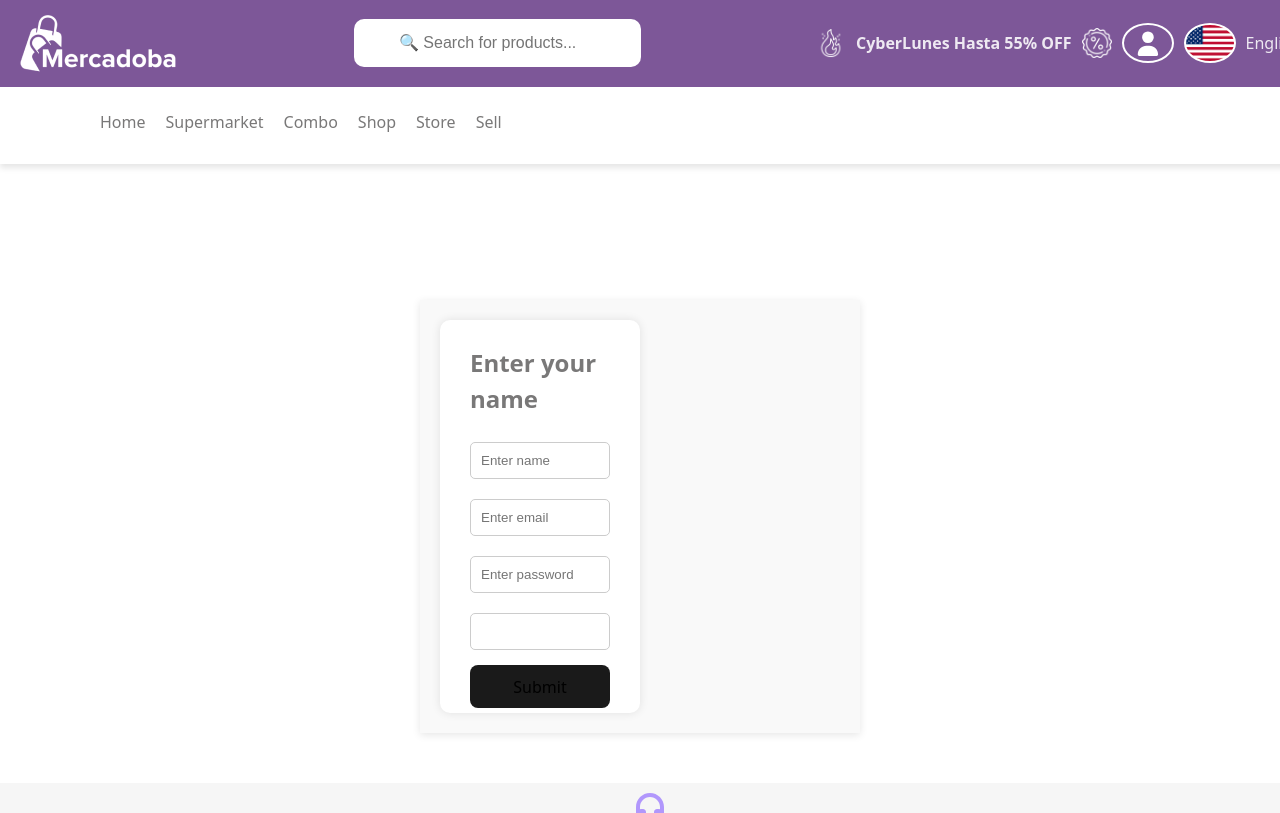
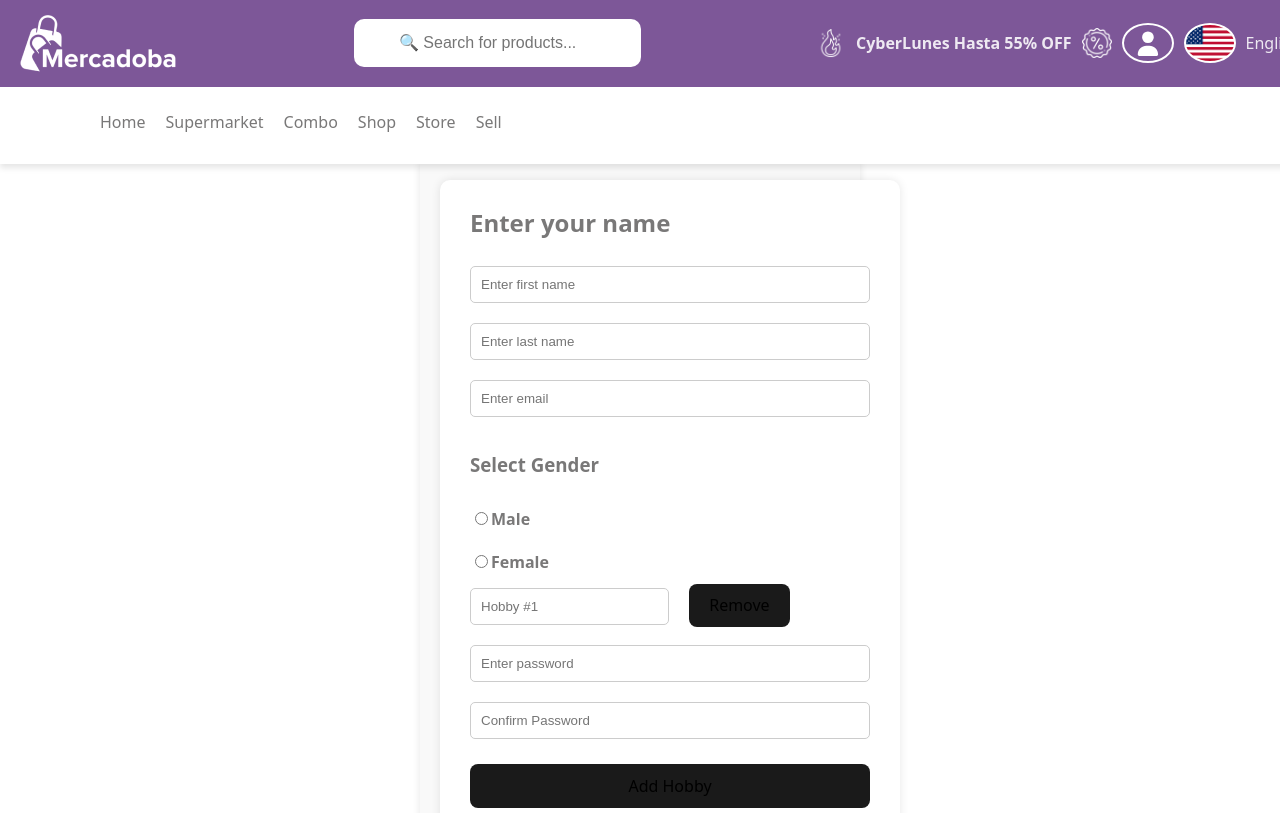
Before and after one commit to AnkitaThakur17/mercadoba, a React (Vite) app: page /combo in a window 1280 px wide. Shown: the top 813 px of the page. Built offline with nearby package versions, Linux system fonts and the light colour scheme.

Commit message:
additions in form

```diff
--- a/src/index.css
+++ b/src/index.css
@@ -146,7 +146,7 @@
   display: flex;
   flex-direction: column;
   border-radius: 10px;
-  width: 35%;
+  width: 100%;
   box-shadow: 0 0 10px rgba(0, 0, 0, 0.1);
 }
 
@@ -263,7 +263,7 @@
 }
 
 .page-content {
-  padding-top: 250px; /* height of fixed navbar */
+  padding-top: 110px; /* height of fixed navbar */
 }
 body {
   margin: 0;
--- a/src/pages/Combo.jsx
+++ b/src/pages/Combo.jsx
@@ -1,5 +1,5 @@
 import React from "react";
-import { useForm } from "react-hook-form";
+import { useForm, useFieldArray } from "react-hook-form";
 
 const Combo = () => {
   const {
@@ -7,8 +7,14 @@ const Combo = () => {
     handleSubmit,
     reset,
     watch,
+    control,
     formState: { errors },
-  } = useForm();
+  } = useForm({defaultValues: { hobbies: [{ name: '' }] }});
+
+    const { fields, append, remove } = useFieldArray({
+    control,
+    name: 'hobbies'
+  });
 
   const onSubmit = (data) => {
     console.log(data);
@@ -21,14 +27,25 @@ const Combo = () => {
         <h2>Enter your name</h2>
 
         <input
-          {...register("name", {
-            required: "Name is required!",
+          {...register("Firstname", {
+            required: "Firstname is required!",
             minLength: {
-            value: 3,
-            message: "Name must be at least 3 characters long",
-          },
+              value: 3,
+              message: "first name must be at least 3 characters long",
+            },
           })}
-          placeholder="Enter name"
+          placeholder="Enter first name"
+        />
+
+        <input
+          {...register("Lastname", {
+            required: "Lastname is required!",
+            minLength: {
+              value: 3,
+              message: "Last name must be atleast 3 characters long",
+            },
+          })}
+          placeholder="Enter last name"
         />
 
         <input
@@ -42,6 +59,37 @@ const Combo = () => {
           type="email"
           placeholder="Enter email"
         />
+
+        <h3>Select Gender</h3>
+
+        <label>
+          <input
+            type="radio"
+            value="Male"
+            {...register('gender', { required: 'Gender is required' })}
+          />
+          Male
+        </label>
+
+        <label>
+          <input
+            type="radio"
+            value="Female"
+            {...register('gender', { required: 'Gender is required' })}
+          />
+          Female
+        </label>
+
+        {fields.map((field, index) => (
+        <div key={field.id}>
+          <input
+            {...register(`hobbies.${index}.name`, { required: 'Hobby name required' })}
+            placeholder={`Hobby #${index + 1}`}
+          />
+          <button style={{marginLeft:20}} type="button" onClick={() => remove(index)}>Remove</button>
+        </div>
+      ))}
+
         <input
           {...register("password", {
             required: "password is required",
@@ -55,14 +103,25 @@ const Combo = () => {
             validate: (value) =>
               value === watch("password") || "Passwords do not match",
           })}
+          placeholder="Confirm Password"
         />
-        {errors.name && <p style={{ color: "red" }}>{errors.name.message}</p>}
+        {/* {errors.Firstname && <p style={{ color: "red" }}>{errors.Firstname.message}</p>}
+        {errors.Lastname && <p style={{color:"red"}}> {errors.Lastname.message} </p>}
         {errors.email && <p style={{ color: "red" }}>{errors.email.message}</p>}
         {errors.confirmPassword && (
         <p style={{ color: "red" }}>{errors.confirmPassword.message}</p>
+        )} */}
+
+        {/* Display all errors in a list */}
+        {Object.values(errors).length > 0 && (
+          <ul style={{ color: "red" }}>
+            {Object.values(errors).map((error, index) => (
+              <li key={index}>{error.message}</li>
+            ))}
+          </ul>
         )}
-
-        <button type="submit">Submit</button>
+        <button style={{marginTop:10}}type="button" onClick={() => append({ name: '' })}>Add Hobby</button>
+        <button style={{marginTop:20}} type="submit">Submit</button>
       </form>
     </div>
   );
```
